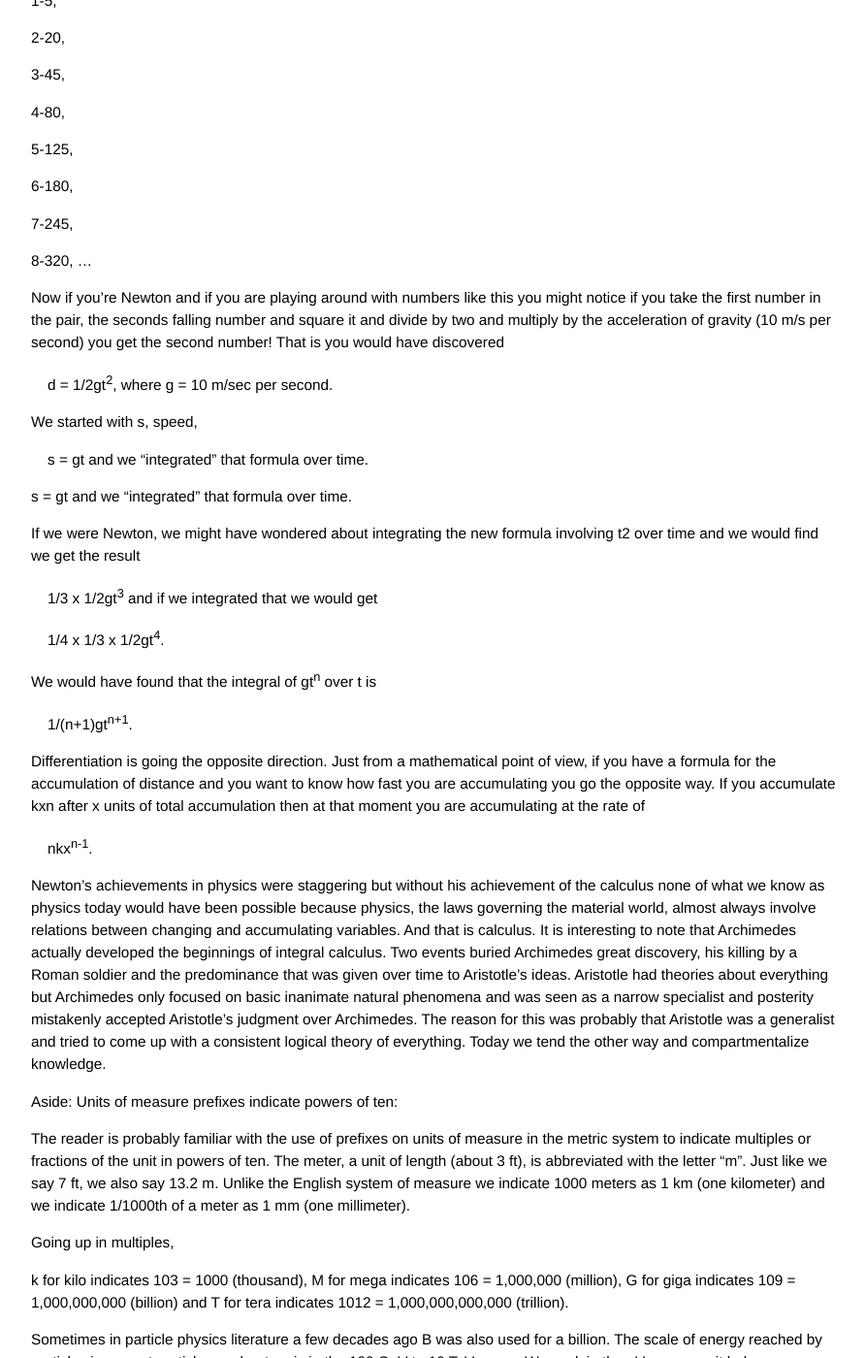
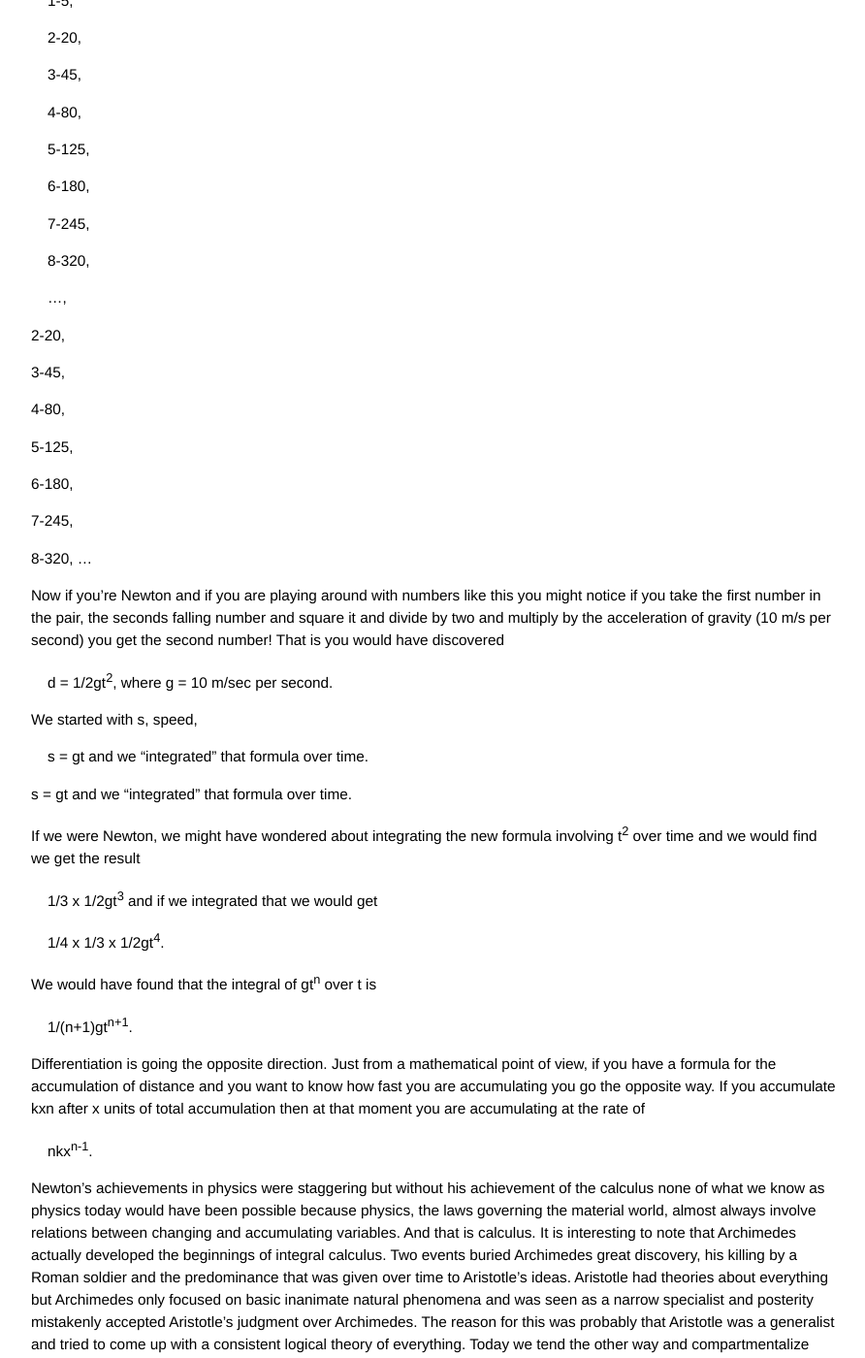
Before and after one commit to grbfacet/facet, a Jekyll site: the page built from tutorial.md, in a window 1280 px wide and 1400 px high, scrolled down 4293 px. Shown: the whole window at 97% size, without its empty margins (193-1085 px from the left). Built offline with Jekyll 4.4.1, drawn with Linux system fonts in a browser that asks for light colours; Markdown is read by kramdown in place of the engine named in the settings.

Commit message:
Update tutorial.md

```diff
--- a/tutorial.md
+++ b/tutorial.md
@@ -66,7 +66,24 @@ It turns out that Earth’s gravity near the surface changes the speed of an obj
 
 Suppose we want to know how far the object falls in one or two or ten seconds? If it was falling at a steady speed we can easily do the math, but its speed is constantly changing, constantly increasing. How do we calculate the distance it falls? This is a question of accumulation, integral calculus: accumulation of distance over a period of time with a non-constant speed (steadily increasing in this case). We want to integrate, add together, the amount of distance traveled over the whole time. We could imagine approximating an answer by saying in the first second it averaged 5 m/s so it fell 5 meters. In the next second it fell at an average of 15 m/s so it fell 15 meters. Add that to the 5 for the first second and it has now fallen 20 meters. In the third second it averages 25 m/s so it falls another 25 meters for a total of 45 meters after three seconds. If we keep doing the math we get the sequence
 
-1-5,
+<span class="eq">1-5,</span>
+
+<span class="eq">2-20,</span>
+
+<span class="eq">3-45,</span>
+
+<span class="eq">4-80,</span>
+
+<span class="eq">5-125,</span>
+
+<span class="eq">6-180,</span>
+
+<span class="eq">7-245,</span>
+
+<span class="eq">8-320,</span>
+
+<span class="eq">...,</span>
+
 
 2-20,
 
@@ -94,7 +111,7 @@ We started with s, speed,
 
 s = gt and we “integrated” that formula over time.
 
-If we were Newton, we might have wondered about integrating the new formula involving t2 over time and we would find we get the result
+If we were Newton, we might have wondered about integrating the new formula involving t<sup>2</sup> over time and we would find we get the result
 
 <span class="eq">1/3 x 1/2gt<sup>3</sup> and if we integrated that we would get</span>
 
```
